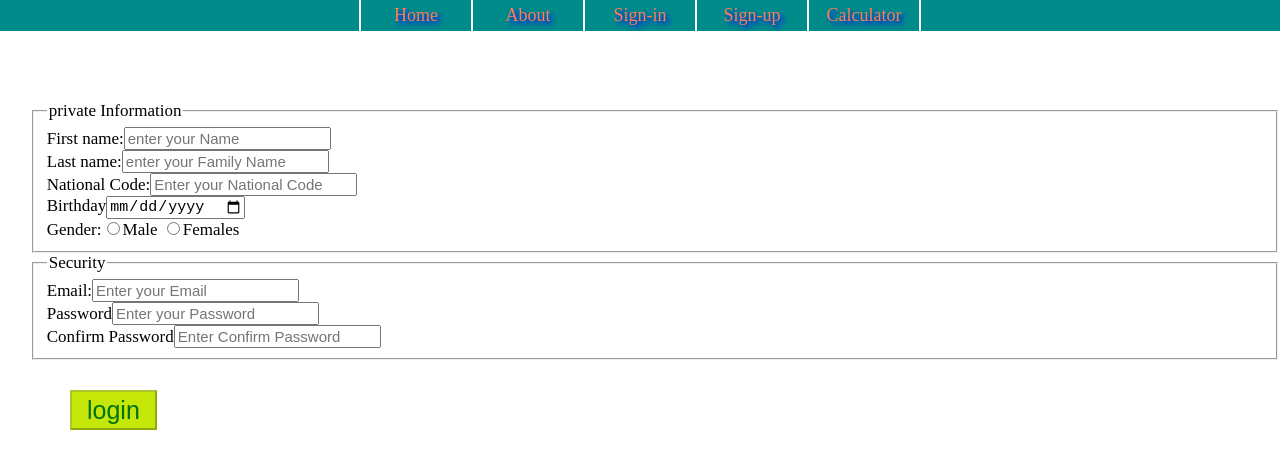
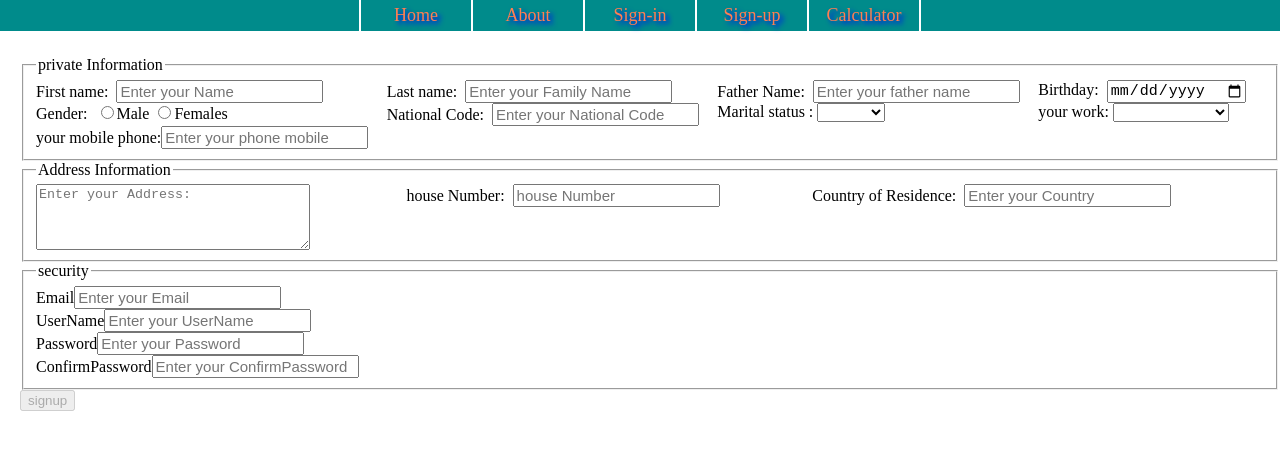
Before and after one commit to RCIG51/app, an Angular app: page /sign-up in a window 1280 px wide. Shown: the top 468 px of the page. Built offline with nearby package versions, Linux system fonts and the light colour scheme.

Commit message:
html-signup

```diff
--- /dev/null
+++ b/src/app/+Service/user.service.ts
@@ -0,0 +1,16 @@
+import { Injectable } from '@angular/core';
+import { Applictionuser } from '../+models/applictionUser';
+
+@Injectable({
+  providedIn: 'root'
+})
+export class UserService {
+  constructor() {}
+  // save(email:string,password:string,confirmPassword:string,username:string,iaccept:boolean){
+  //   this.user.email==email;
+  //   this.user.password==password;
+  //   this.user.confirmPassword==confirmPassword;
+  //   this.user.username==username;
+  //   this.user.iaccept==iaccept;
+  // }
+}
--- /dev/null
+++ b/src/app/+models/applictionUser.ts
@@ -0,0 +1,18 @@
+export class Applictionuser{
+  firstname:string='';
+  lastname:string='';
+  father:string='';
+  email:string='';
+  nationalCode:string='';
+  gender:string='';
+  military:string='';
+  status:string=''
+  password:string='';
+  birth:string='';
+  marital:string='';
+  work:string='';
+  username:string='';
+  mobile:string='';
+  confirmPassword:string='';
+  iaccept:boolean=false;
+}
--- /dev/null
+++ b/src/app/+page/security/security.component.html
@@ -0,0 +1,27 @@
+<div>
+  <Fieldset>
+    <Legend>security</Legend>
+    <div>
+      <label for="Email">Email</label>
+      <input [(ngModel)]="email" id="Email" type="email" placeholder="Enter your Email">
+    </div>
+    <div>
+      <label for="UserName">UserName</label>
+      <input [(ngModel)]="username" id="UserName" type="text" placeholder="Enter your UserName">
+    </div>
+    <div>
+      <label for="Password">Password</label>
+      <input [(ngModel)]="password" id="Password" type="password" placeholder="Enter your Password">
+    </div>
+    <div>
+      <label for="Confirm">ConfirmPassword</label>
+      <input [(ngModel)]="confirmPassword" id="Confirm" type="password" placeholder="Enter your ConfirmPassword">
+    </div>
+  </Fieldset>
+  <div>
+    <input type="checkbox">
+  </div>
+  <div>
+    <button>signup</button>
+  </div>
+</div>
--- /dev/null
+++ b/src/app/+page/security/security.component.ts
@@ -0,0 +1,19 @@
+import { Component } from '@angular/core';
+import { UserService } from 'src/app/+Service/user.service';
+
+@Component({
+  selector: 'app-security',
+  templateUrl: './security.component.html',
+  styleUrls: ['./security.component.css']
+})
+export class SecurityComponent {
+  constructor(public service:UserService){}
+  confirmPassword:string='';
+  password:string='';
+  username:string='';
+  email:string='';
+  iaccept:boolean=false;
+  // save(){
+  //   this.service.save(this.email,this.password,this.confirmPassword,this.username,this.iaccept);
+  // }
+}
--- a/src/app/+page/sign-up/sign-up.component.css
+++ b/src/app/+page/sign-up/sign-up.component.css
@@ -1,17 +1,15 @@
-.up{
-  margin-left: 30px;
-  margin-top: 70px;
-  font-size: 17px;
+#parivate{
+  display: grid;
+  grid-template-columns: auto auto auto auto;
+}
+.Address{
+  display: grid;
+  grid-template-columns: auto auto auto auto;
+}
+.signup{
+  margin-left: 20px;
+  margin-top: 25px;
 }
 input{
   font-size:15px;
 }
-#Bu{
-  margin-top: 30px;
-  height:40px;
-  font-size: 25px;
-  padding: 1px 15px ;
-  color:rgb(0, 114, 19);
-  background-color: rgb(196, 230, 9);
-  margin-left: 40px;
-}
--- a/src/app/+page/sign-up/sign-up.component.html
+++ b/src/app/+page/sign-up/sign-up.component.html
@@ -1,59 +1,104 @@
-<div class="up">
-  <fieldset>
+<div class="signup">
+  <fieldset id="parivate">
     <legend>private Information</legend>
     <div>
-      <label for="Name">First name:</label>
-      <input [(ngModel)]="Firstname"id="Name"placeholder="enter your Name"type="text"/>
-    </div>
-    <div>
-      <label for="Family Name">Last name:</label>
+      <label for="Name">First name:</label>&nbsp;
       <input
-        [(ngModel)]="Lastname"
-        id="Family Name"
-        placeholder="enter your Family Name"
+        [(ngModel)]="user.firstname"
+        id="Name"
+        placeholder="Enter your Name"
         type="text"
       />
     </div>
     <div>
-      <label for="NationalCode">National Code:</label>
+      <label for="Family Name">Last name:</label>&nbsp;
       <input
-        [(ngModel)]="NationalCode"
+        [(ngModel)]="user.lastname"
+        id="Family Name"
+        placeholder="Enter your Family Name"
+        type="text"
+      />
+    </div>
+    <div>
+      <label for="father">Father Name:</label>&nbsp;
+      <input
+        [(ngModel)]="user.father"
+        id="father"
+        type="text"
+        placeholder="Enter your father name"
+      />
+    </div>
+    <div>
+      <label for="Birthday">Birthday:</label>&nbsp;
+      <input [(ngModel)]="user.birth" id="Birthday" type="date" />
+    </div>
+    <div>
+      <label>Gender:</label>&nbsp;
+      <input
+        [(ngModel)]="user.gender"
+        type="radio"
+        value="Male"
+        name="Gender"
+      />Male
+      <input
+        [(ngModel)]="user.gender"
+        type="radio"
+        value="Females"
+        name="Gender"
+      />Females
+    </div>
+    <div>
+      <label for="NationalCode">National Code:</label>&nbsp;
+      <input
+        [(ngModel)]="user.nationalCode"
         id="NationalCode"
         placeholder="Enter your National Code"
         type="email"
       />
     </div>
     <div>
-      <label for="Birthday">Birthday</label>
-      <input id="Birthday" type="date">
+      Marital status :
+      <select [(ngModel)]="user.marital" name="Marital status">
+        <option>Single</option>
+        <option>Married</option>
+      </select>
     </div>
     <div>
-      <label>Gender:</label>
-      <input [(ngModel)]="Gender" type="radio" value="Male" name="Ge" />Male
+      your work:
+      <select [(ngModel)]="user.work" name="work">
+        <option>Student/option></option>
+        <option>freelance job</option>
+        <option>government job</option>
+        <option>Housewifery</option>
+        <option>Retired</option>
+      </select>
+    </div>
+    <div>
+      <label>your mobile phone:</label>
       <input
-        [(ngModel)]="Gender"
-        type="radio"
-        value="Females"
-        name="Ge"
-      />Females
+        [(ngModel)]="user.mobile"
+        type="text"
+        placeholder="Enter your phone mobile"
+      />
     </div>
   </fieldset>
-  <fieldset *ngIf="Gender == 'Females'">
+  <fieldset *ngIf="user.gender == 'Females'">
     <legend>Ladies Information</legend>
     <div>
       Employment Status
-      <select [(ngModel)]="Status">
+      <select [(ngModel)]="user.status">
         <option>Housewife</option>
         <option>Retired</option>
         <option>Employee</option>
       </select>
     </div>
   </fieldset>
-  <fieldset *ngIf="Gender == 'Male'">
+  <fieldset *ngIf="user.gender == 'Male'">
     <legend>Information Gentlemen</legend>
     <div>
-      Military status
-      <select [(ngModel)]="Military" size="3">
+      Military status:
+      <select [(ngModel)]="user.military" size="3">
+        &nbsp;
         <option>Exempt</option>
         <option>End of service</option>
         <option>Student</option>
@@ -61,59 +106,65 @@
       </select>
     </div>
   </fieldset>
-  <fieldset *ngIf="Status!='' || Military">
+  <fieldset class="Address">
     <legend>Address Information</legend>
-    <textarea name="Address" cols="25" rows="5">Enter your Address:</textarea>
+    <textarea
+      name="Address"
+      cols="20"
+      rows="4"
+      placeholder="Enter your Address:"
+    ></textarea
+    >&nbsp;
     <div>
-      <label for="Number">house Number</label>
+      <label for="Number">house Number:</label>&nbsp;
       <input id="Number" type="number" placeholder="house Number" />
     </div>
     <div>
-      <input id="Ci" list="City" placeholder="Enter your City">
+      <label>Country of Residence:</label>&nbsp;
+      <input id="Ci" list="City" placeholder="Enter your Country" />
       <datalist id="City">
-        <option>Theran</option>
-        <option>Hamedan</option>
-        <option>Mashhad</option>
-        <option>Asfehan</option>
-        <option>Tabrez</option>
+        <option>Canada</option>
+        <option>Iran</option>
+        <option>Sweden</option>
+        <option>Germany</option>
+        <option>America</option>
+        <option>Turkey</option>
+        <option>Russia</option>
+        <option>Austria</option>
+        <option>Dubai</option>
+        <option>China</option>
+        <option>Mexico</option>
+        <option>Iceland</option>
+        <option>Singapore</option>
+        <option>united kingdom</option>
       </datalist>
     </div>
   </fieldset>
-  <fieldset>
-    <legend>Security</legend>
+  <Fieldset>
+    <Legend>security</Legend>
     <div>
-      <label for="Email">Email:</label>
-      <input
-        [(ngModel)]="Email"
-        id="Email"
-        placeholder="Enter your Email"
-        type="email"
-      />
+      <label for="Email">Email</label>
+      <input [(ngModel)]="user.email" id="Email" type="email" placeholder="Enter your Email">
+    </div>
+    <div>
+      <label for="UserName">UserName</label>
+      <input [(ngModel)]="user.username" id="UserName" type="text" placeholder="Enter your UserName">
     </div>
     <div>
       <label for="Password">Password</label>
-      <input
-        [(ngModel)]="Password"
-        id="Password"
-        placeholder="Enter your Password"
-        type="password"
-      />
+      <input [(ngModel)]="user.password" id="Password" type="password" placeholder="Enter your Password">
     </div>
     <div>
-      <label for="ConfirmPassword">Confirm Password</label>
-      <input
-        [(ngModel)]="ConfirmPassword"
-        id="ConfirmPassword"
-        placeholder="Enter Confirm Password"
-        type="password"
-      />
+      <label for="Confirm">ConfirmPassword</label>
+      <input [(ngModel)]="user.confirmPassword" id="Confirm" type="password" placeholder="Enter your ConfirmPassword">
     </div>
-  </fieldset>
-  <div *ngIf="Password != '' && ConfirmPassword != ''">
-    <label for="check">I accept the terms</label>
-    <input [(ngModel)]="Iaccept" id="check" type="checkbox" />
+  </Fieldset>
+  <div *ngIf="chek()"></div>
+  <div *ngIf="checkbox==true">
+    <label for="chek">I accept the rules</label>
+    <input [(ngModel)]="user.iaccept"  id="chek" type="checkbox">
   </div>
   <div>
-    <button id="Bu" [disabled]="Iaccept == false" onclick="alert('Welcome')">login</button>
+    <button [disabled]="user.iaccept==false">signup</button>
   </div>
 </div>
--- a/src/app/+page/sign-up/sign-up.component.ts
+++ b/src/app/+page/sign-up/sign-up.component.ts
@@ -1,19 +1,25 @@
 import { Component } from '@angular/core';
+import { Router } from '@angular/router';
+import { UserService } from 'src/app/+Service/user.service';
+import { Applictionuser } from 'src/app/+models/applictionUser';
 
 @Component({
   selector: 'app-sign-up',
   templateUrl: './sign-up.component.html',
-  styleUrls: ['./sign-up.component.css']
+  styleUrls: ['./sign-up.component.css'],
 })
 export class SignUpComponent {
-  Firstname:string='';
-  Lastname:string='';
-  Email:string='';
-  NationalCode:string='';
-  Gender:string='';
-  Military:string='';
-  Status:string=''
-  Password:string='';
-  ConfirmPassword:string='';
-  Iaccept:boolean=false;
+  checkbox: boolean = false;
+  constructor(public service: UserService) {}
+  user = new Applictionuser();
+  chek() {
+    if (this.user.password == this.user.confirmPassword &&
+      this.user.username != '' &&
+      this.user.firstname != '' &&
+      this.user.lastname != '' &&
+      this.user.mobile != ''
+    ) {
+      this.checkbox = true;
+    }
+  }
 }
--- a/src/app/app-routing.module.ts
+++ b/src/app/app-routing.module.ts
@@ -6,6 +6,7 @@ import { SignInComponent } from './+page/sign-in/sign-in.component';
 import { SignUpComponent } from './+page/sign-up/sign-up.component';
 import { NotfoundComponent } from './+page/notfound/notfound.component';
 import { CalculatorComponent } from './+page/cal/calculator.component';
+import { SecurityComponent } from './+page/security/security.component';
 
 
 const routes: Routes = [
@@ -13,6 +14,7 @@ const routes: Routes = [
   {path:'about',component:AboutComponent},
   {path:'sign-in',component:SignInComponent},
   {path:'sign-up',component:SignUpComponent},
+  {path:'security',component:SecurityComponent},
   {path:'not-found',component:NotfoundComponent},
   {path:'Calculator',component:CalculatorComponent},
   // اگه کاربر هیچی رو سرچ کنه
--- a/src/app/app.module.ts
+++ b/src/app/app.module.ts
@@ -10,6 +10,7 @@ import { SignUpComponent } from './+page/sign-up/sign-up.component';
 import { NotfoundComponent } from './+page/notfound/notfound.component';
 import { CalculatorComponent } from './+page/cal/calculator.component';
 import { FormsModule } from '@angular/forms';
+import { SecurityComponent } from './+page/security/security.component';
 
 
 @NgModule({
@@ -21,6 +22,7 @@ import { FormsModule } from '@angular/forms';
     SignUpComponent,
     NotfoundComponent,
     CalculatorComponent,
+    SecurityComponent,
   ],
   imports: [
     BrowserModule,
```
Also changed, not shown: src/app/+page/security/security.component.css (added), 2 other files (tests, documents, lock files or other folders).
